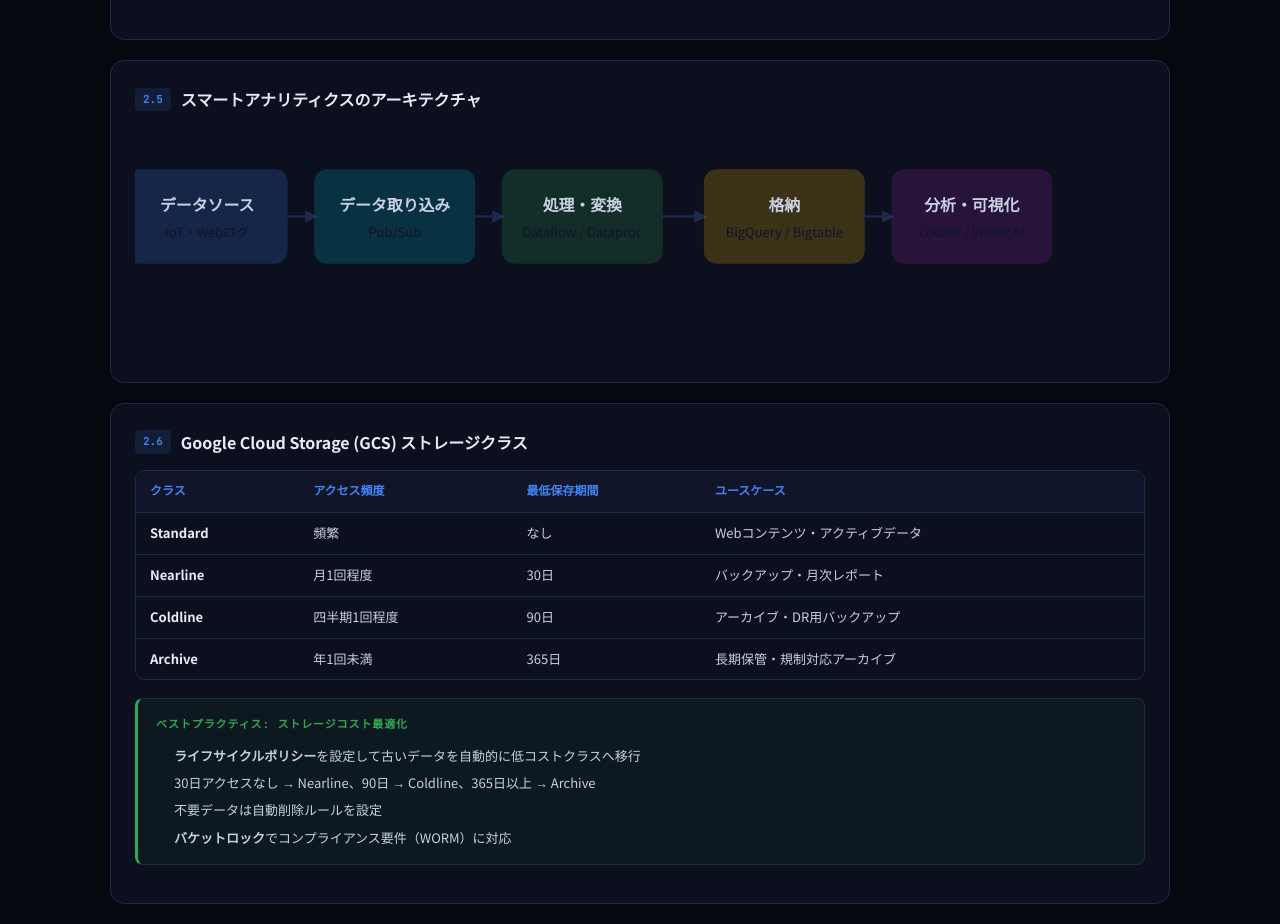
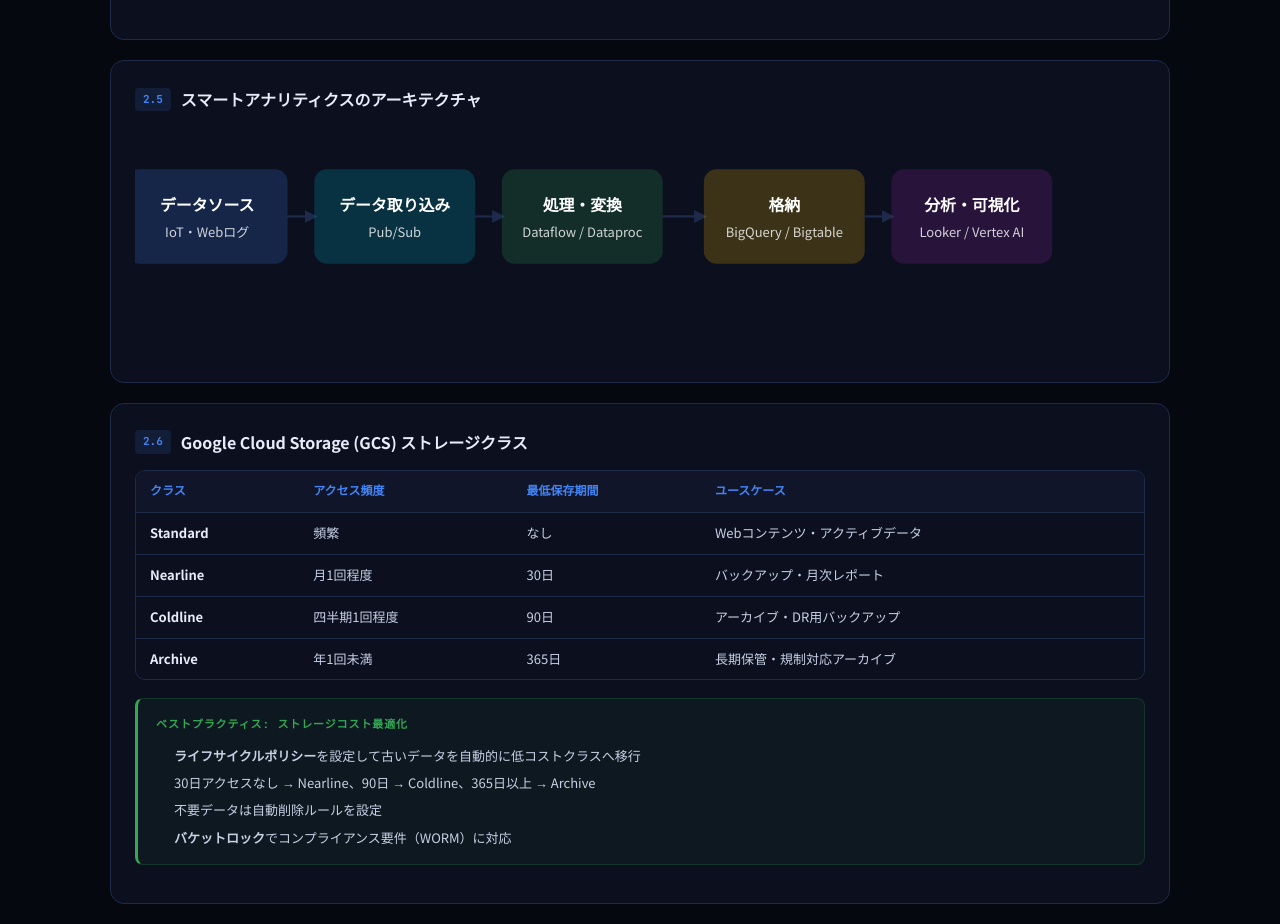
Before and after one commit to myoshi2891/Cloud-Infrastructure-Studies, a Next.js app: page /gcl/cloud-digital-leader in a window 1280 px wide. Shown: the part 7880-8804 px from the top of the page. Built offline with nearby package versions, Linux system fonts and the light colour scheme.

Commit message:
fix(gcl/cloud-digital-leader): change text color to white in smart analytics svg for better readability

```diff
--- a/app/gcl/cloud-digital-leader/page.tsx
+++ b/app/gcl/cloud-digital-leader/page.tsx
@@ -517,8 +517,8 @@
                     ].map((stage, i, arr) => (
                         <g key={stage.label}>
                             <rect x={stage.x - 55} y={30} width={110} height={64} rx={8} fill={stage.color} opacity={0.2} stroke={stage.color} strokeWidth={1.5} />
-                            <text x={stage.x} y={58} textAnchor="middle" fill="var(--color-foreground)" fontSize={11} fontWeight="bold">{stage.label}</text>
-                            <text x={stage.x} y={76} textAnchor="middle" fill="var(--color-muted)" fontSize={9}>{stage.sub}</text>
+                            <text x={stage.x} y={58} textAnchor="middle" fill="#fff" fontSize={11} fontWeight="bold">{stage.label}</text>
+                            <text x={stage.x} y={76} textAnchor="middle" fill="#fff" fontSize={9} opacity={0.8}>{stage.sub}</text>
                             {i < arr.length - 1 && (
                                 <path d={`M${stage.x + 55} 62 L${(arr[i + 1]?.x ?? 0) - 55} 62`} stroke="var(--color-border)" strokeWidth={1.5} markerEnd="url(#arrow2)" />
                             )}
```
